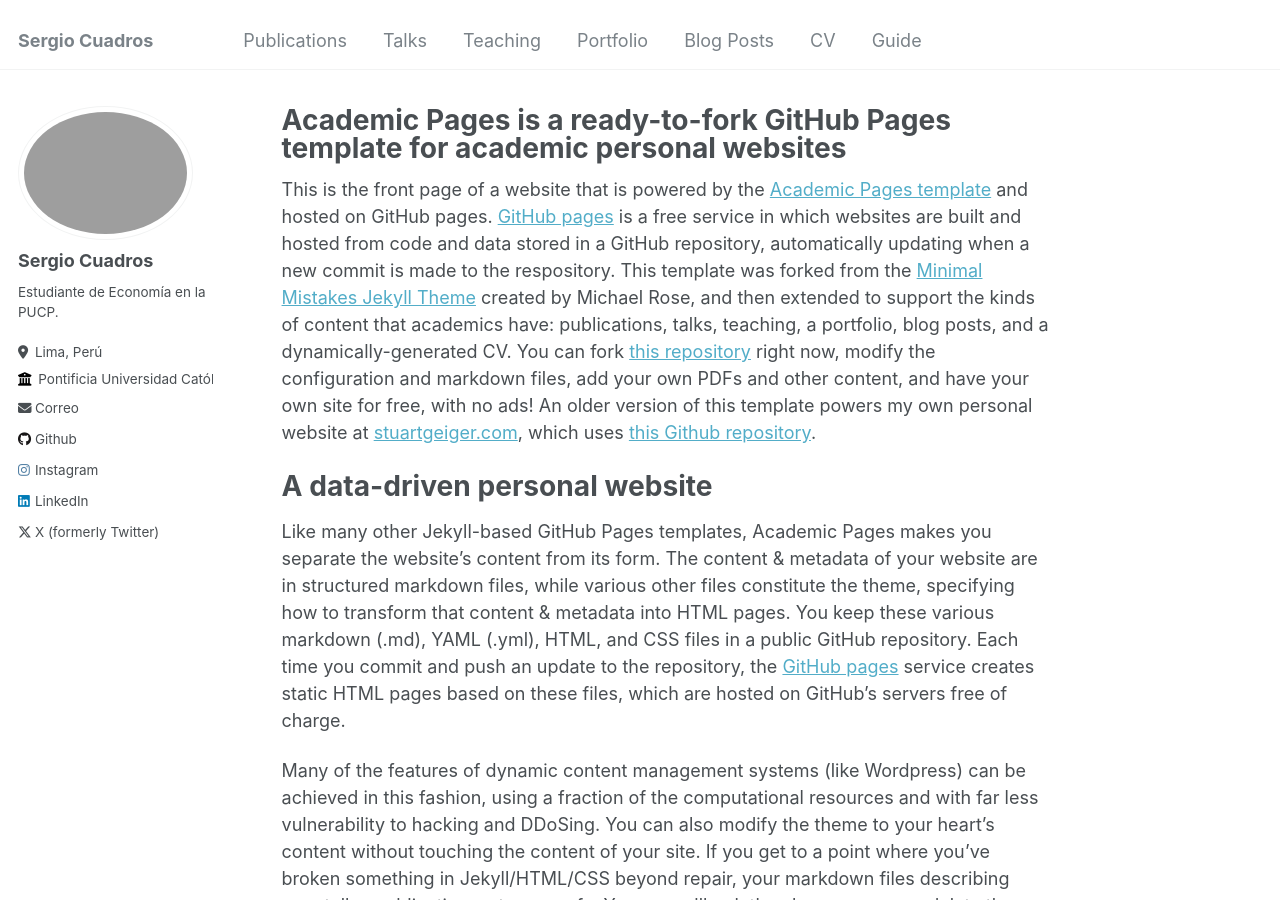
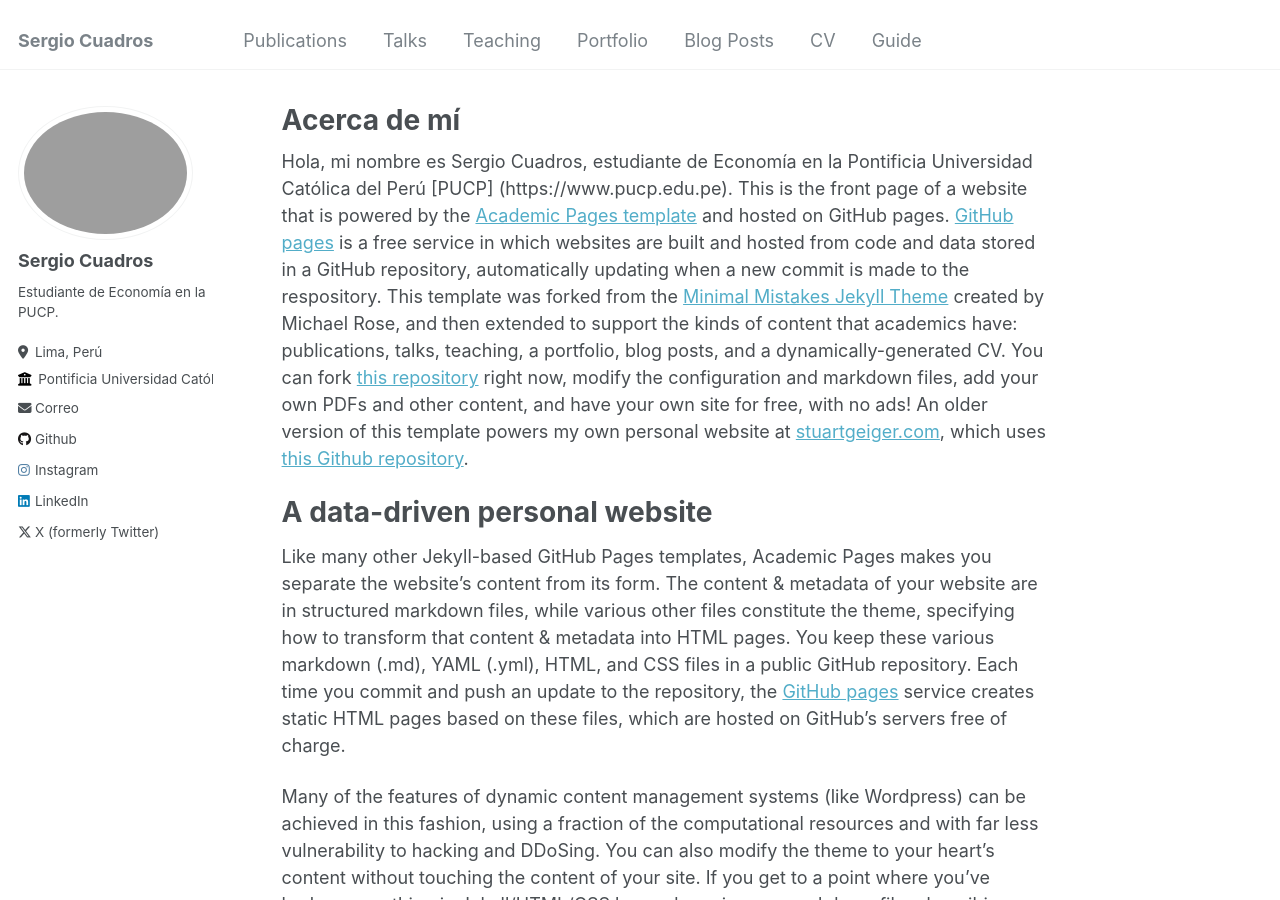
Before and after one commit to sergiocuadrosq/sergiocuadrosq.github.io, a Jekyll site: the page built from _pages/about.md, in a window 1280 px wide and 900 px high. Built offline with Jekyll 4.4.1, drawn with Linux system fonts in a browser that asks for light colours.

Commit message:
Update about.md

```diff
--- a/_pages/about.md
+++ b/_pages/about.md
@@ -1,13 +1,13 @@
 ---
 permalink: /
-title: "Academic Pages is a ready-to-fork GitHub Pages template for academic personal websites"
+title: "Acerca de mí"
 author_profile: true
 redirect_from:
   - /about/
   - /about.html
 ---
 
-This is the front page of a website that is powered by the [Academic Pages template](https://github.com/academicpages/academicpages.github.io) and hosted on GitHub pages. [GitHub pages](https://pages.github.com) is a free service in which websites are built and hosted from code and data stored in a GitHub repository, automatically updating when a new commit is made to the respository. This template was forked from the [Minimal Mistakes Jekyll Theme](https://mmistakes.github.io/minimal-mistakes/) created by Michael Rose, and then extended to support the kinds of content that academics have: publications, talks, teaching, a portfolio, blog posts, and a dynamically-generated CV. You can fork [this repository](https://github.com/academicpages/academicpages.github.io) right now, modify the configuration and markdown files, add your own PDFs and other content, and have your own site for free, with no ads! An older version of this template powers my own personal website at [stuartgeiger.com](http://stuartgeiger.com), which uses [this Github repository](https://github.com/staeiou/staeiou.github.io).
+Hola, mi nombre es Sergio Cuadros, estudiante de Economía en la Pontificia Universidad Católica del Perú [PUCP] (https://www.pucp.edu.pe). This is the front page of a website that is powered by the [Academic Pages template](https://github.com/academicpages/academicpages.github.io) and hosted on GitHub pages. [GitHub pages](https://pages.github.com) is a free service in which websites are built and hosted from code and data stored in a GitHub repository, automatically updating when a new commit is made to the respository. This template was forked from the [Minimal Mistakes Jekyll Theme](https://mmistakes.github.io/minimal-mistakes/) created by Michael Rose, and then extended to support the kinds of content that academics have: publications, talks, teaching, a portfolio, blog posts, and a dynamically-generated CV. You can fork [this repository](https://github.com/academicpages/academicpages.github.io) right now, modify the configuration and markdown files, add your own PDFs and other content, and have your own site for free, with no ads! An older version of this template powers my own personal website at [stuartgeiger.com](http://stuartgeiger.com), which uses [this Github repository](https://github.com/staeiou/staeiou.github.io).
 
 A data-driven personal website
 ======
```
